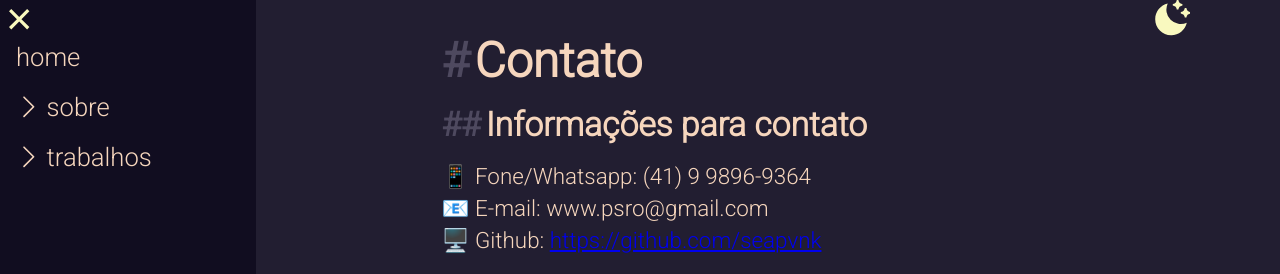
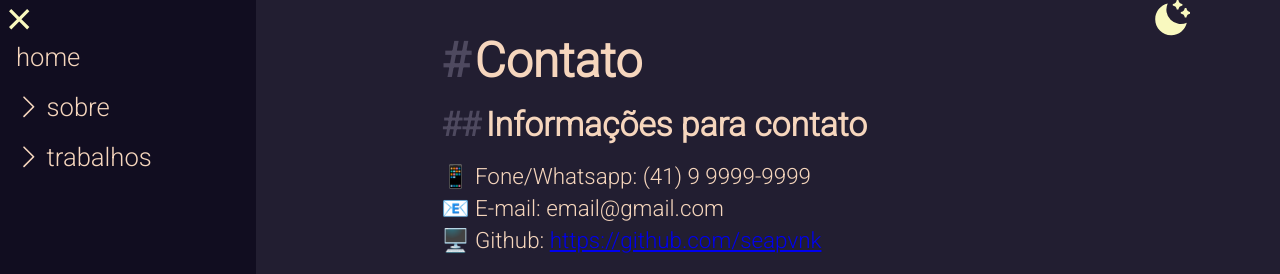
Before and after one commit to seapvnk/profile, a React (Create React App) app: page /#/contact in a window 1280 px wide. Shown: the top 274 px of the page. Built offline with nearby package versions, Linux system fonts and the light colour scheme.

Commit message:
Update Contact.tsx

```diff
--- a/src/pages/Contact.tsx
+++ b/src/pages/Contact.tsx
@@ -5,8 +5,8 @@ function Contact() {
         <div className="md doc container">
             <h1>Contato</h1>
             <h2>Informações para contato</h2>
-            <p>📱 Fone/Whatsapp: (41) 9 9896-9364</p>
-            <p>📧 E-mail: www.psro@gmail.com</p>
+            <p>📱 Fone/Whatsapp: (41) 9 9999-9999</p>
+            <p>📧 E-mail: email@gmail.com</p>
             <p>🖥️ Github: <a target="_blank" href="https://github.com/seapvnk">https://github.com/seapvnk</a></p>
         </div>
     )
```
